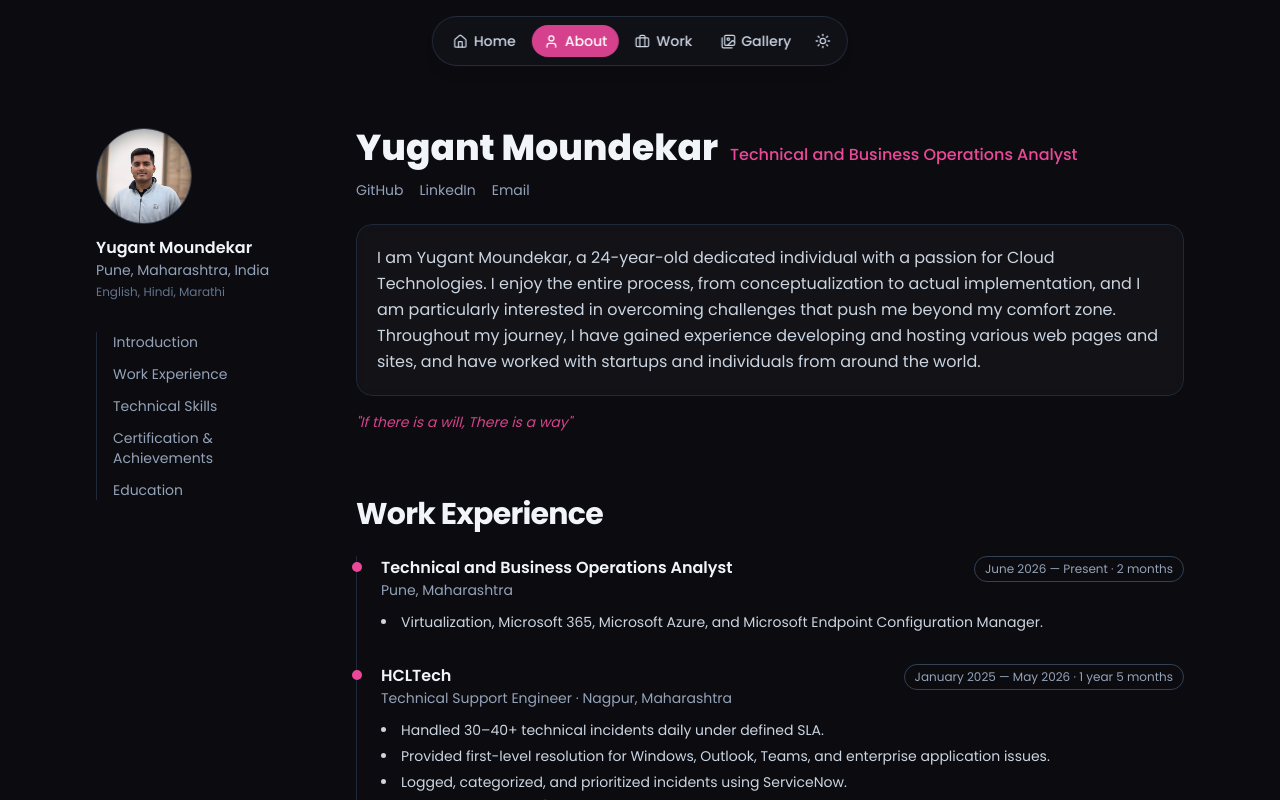
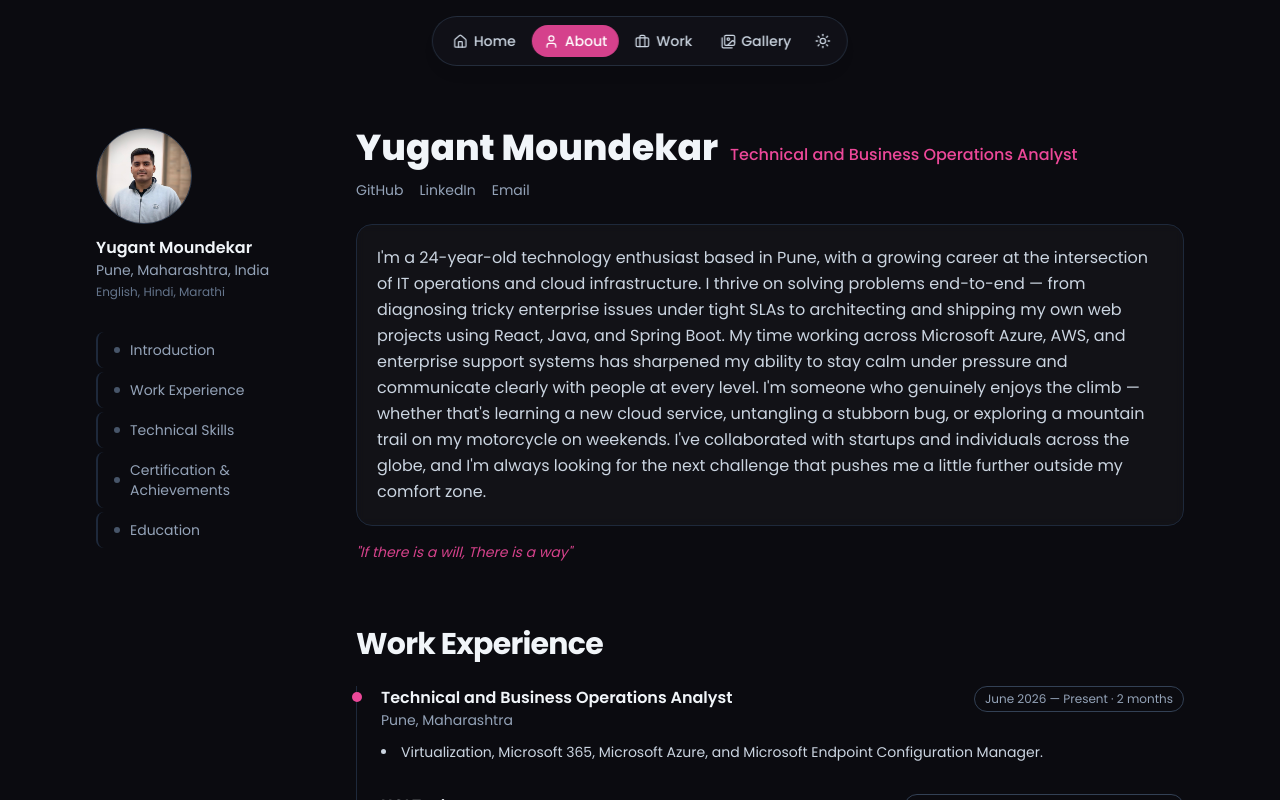
Before and after one commit to YugantMoundekar/portfolio-website, a React (Vite) app in the folder portfolio/: page /about in a window 1280 px wide. Shown: the top 800 px of the page. Built offline with nearby package versions, Linux system fonts and the light colour scheme.

Commit message:
Update page title, hero heading sizing, about bio, and sidebar hover effect

```diff
--- a/portfolio/index.html
+++ b/portfolio/index.html
@@ -4,7 +4,7 @@
     <meta charset="UTF-8" />
     <link rel="icon" type="image/svg+xml" href="/favicon.svg" />
     <meta name="viewport" content="width=device-width, initial-scale=1.0" />
-    <title>Yugant Moundekar | Yugant Moundekar</title>
+    <title>Yugant Moundekar | Technical and Business Operations Analyst</title>
     <meta name="description" content="Personal portfolio website of Yugant Moundekar showcasing projects, skills and experience." />
     <link rel="preconnect" href="https://fonts.googleapis.com" />
     <link rel="preconnect" href="https://fonts.gstatic.com" crossorigin />
--- a/portfolio/src/data/content.js
+++ b/portfolio/src/data/content.js
@@ -10,7 +10,7 @@ export const profile = {
   languagesKnown: 'English, Hindi, Marathi',
   photo: '/profile.png',
   about:
-    'I am Yugant Moundekar, a 24-year-old dedicated individual with a passion for Cloud Technologies. I enjoy the entire process, from conceptualization to actual implementation, and I am particularly interested in overcoming challenges that push me beyond my comfort zone. Throughout my journey, I have gained experience developing and hosting various web pages and sites, and have worked with startups and individuals from around the world.',
+    "I'm a 24-year-old technology enthusiast based in Pune, with a growing career at the intersection of IT operations and cloud infrastructure. I thrive on solving problems end-to-end — from diagnosing tricky enterprise issues under tight SLAs to architecting and shipping my own web projects using React, Java, and Spring Boot. My time working across Microsoft Azure, AWS, and enterprise support systems has sharpened my ability to stay calm under pressure and communicate clearly with people at every level. I'm someone who genuinely enjoys the climb — whether that's learning a new cloud service, untangling a stubborn bug, or exploring a mountain trail on my motorcycle on weekends. I've collaborated with startups and individuals across the globe, and I'm always looking for the next challenge that pushes me a little further outside my comfort zone.",
   quote: 'If there is a will, There is a way',
   resumeUrl: '/resume.pdf',
   socials: [
--- a/portfolio/src/pages/About.jsx
+++ b/portfolio/src/pages/About.jsx
@@ -44,13 +44,14 @@ export default function About() {
               <p className="text-xs text-slate-400 dark:text-slate-500 mt-1">{profile.languagesKnown}</p>
             </div>
           </div>
-          <nav className="border-l border-slate-200 dark:border-slate-800 pl-4 space-y-3">
+          <nav className="flex flex-col gap-1">
             {sideLinks.map((l) => (
               <a
                 key={l.id}
                 href={`#${l.id}`}
-                className="block text-sm text-slate-500 dark:text-slate-400 hover:text-accent-pink transition-colors"
+                className="group flex items-center gap-2.5 text-sm text-slate-500 dark:text-slate-400 rounded-lg pl-4 pr-3 py-2 border-l-2 border-slate-200 dark:border-slate-800 hover:border-accent-pink hover:text-accent-pink hover:bg-accent-pink/5 hover:translate-x-1 transition-all duration-200"
               >
+                <span className="w-1.5 h-1.5 rounded-full bg-slate-300 dark:bg-slate-600 group-hover:bg-accent-pink group-hover:scale-125 transition-all duration-200 shrink-0" />
                 {l.label}
               </a>
             ))}
--- a/portfolio/src/pages/Home.jsx
+++ b/portfolio/src/pages/Home.jsx
@@ -16,7 +16,7 @@ export default function Home() {
           <p className="text-sm font-medium text-slate-500 dark:text-slate-400 mb-3">
             Hi, I'm {profile.name} 👋
           </p>
-          <h1 className="text-4xl sm:text-5xl md:text-6xl font-extrabold tracking-tight bg-gradient-to-r from-accent-pink to-accent-blue bg-clip-text text-transparent">
+          <h1 className="text-3xl sm:text-4xl md:text-5xl font-extrabold leading-[1.15] tracking-tight bg-gradient-to-r from-accent-pink to-accent-blue bg-clip-text text-transparent max-w-md">
             {profile.designation}
           </h1>
 
```
